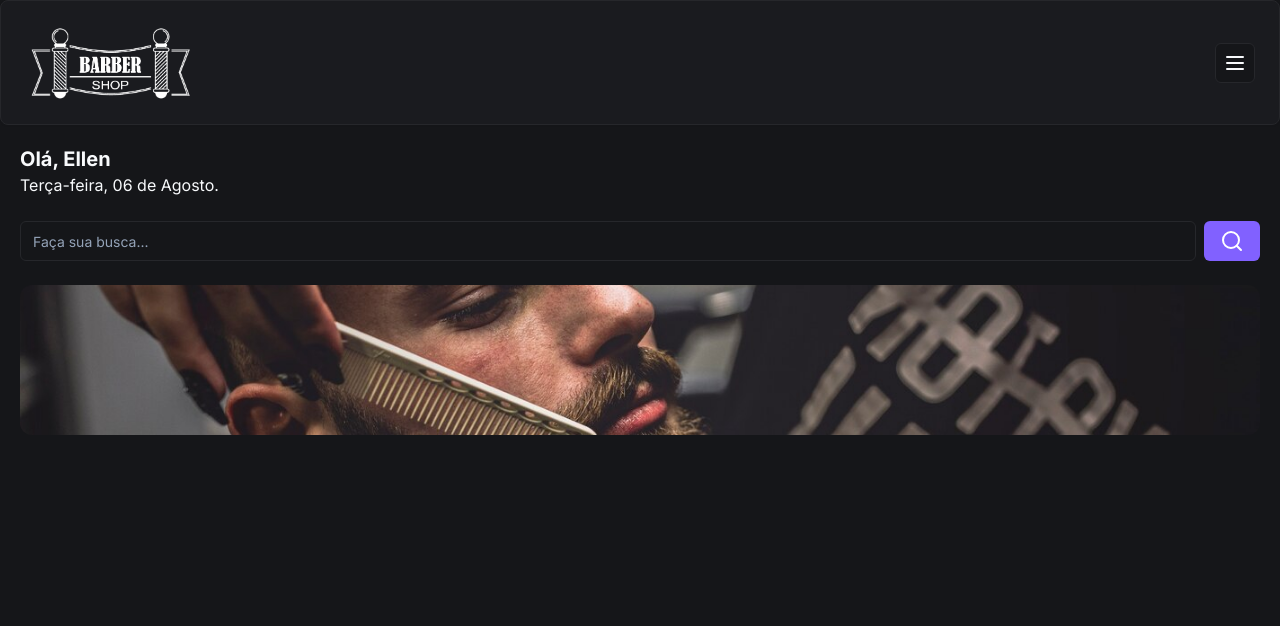
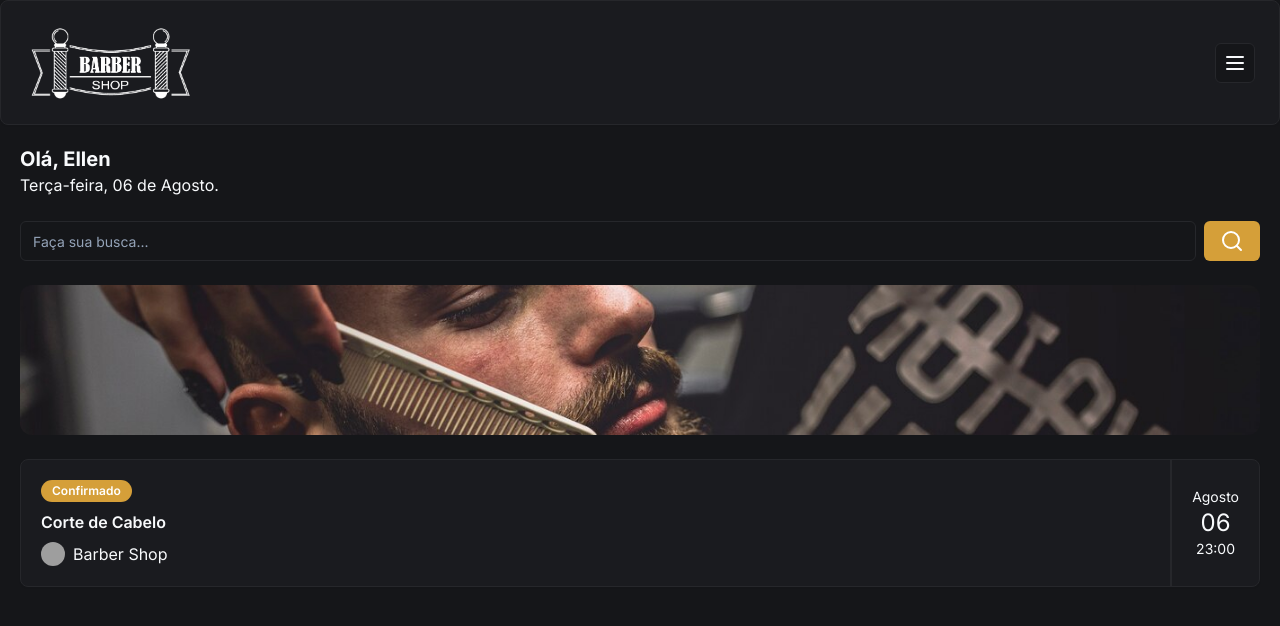
Before and after one commit to EllenMarin/barber-shop, a Next.js app: page / in a window 1280 px wide. Shown: the top 626 px of the page. Built offline with nearby package versions, Linux system fonts and the light colour scheme; grey boxes are pictures that could not be loaded.

Commit message:
feat: add booking itens

```diff
--- /dev/null
+++ b/app/_components/ui/avatar.tsx
@@ -0,0 +1,50 @@
+"use client";
+
+import * as React from "react";
+import * as AvatarPrimitive from "@radix-ui/react-avatar";
+
+import { cn } from "@/app/_lib/utils";
+
+const Avatar = React.forwardRef<
+  React.ElementRef<typeof AvatarPrimitive.Root>,
+  React.ComponentPropsWithoutRef<typeof AvatarPrimitive.Root>
+>(({ className, ...props }, ref) => (
+  <AvatarPrimitive.Root
+    ref={ref}
+    className={cn(
+      "relative flex h-10 w-10 shrink-0 overflow-hidden rounded-full",
+      className,
+    )}
+    {...props}
+  />
+));
+Avatar.displayName = AvatarPrimitive.Root.displayName;
+
+const AvatarImage = React.forwardRef<
+  React.ElementRef<typeof AvatarPrimitive.Image>,
+  React.ComponentPropsWithoutRef<typeof AvatarPrimitive.Image>
+>(({ className, ...props }, ref) => (
+  <AvatarPrimitive.Image
+    ref={ref}
+    className={cn("aspect-square h-full w-full", className)}
+    {...props}
+  />
+));
+AvatarImage.displayName = AvatarPrimitive.Image.displayName;
+
+const AvatarFallback = React.forwardRef<
+  React.ElementRef<typeof AvatarPrimitive.Fallback>,
+  React.ComponentPropsWithoutRef<typeof AvatarPrimitive.Fallback>
+>(({ className, ...props }, ref) => (
+  <AvatarPrimitive.Fallback
+    ref={ref}
+    className={cn(
+      "flex h-full w-full items-center justify-center rounded-full bg-muted",
+      className,
+    )}
+    {...props}
+  />
+));
+AvatarFallback.displayName = AvatarPrimitive.Fallback.displayName;
+
+export { Avatar, AvatarImage, AvatarFallback };
--- /dev/null
+++ b/app/_components/ui/badge.tsx
@@ -0,0 +1,36 @@
+import * as React from "react";
+import { cva, type VariantProps } from "class-variance-authority";
+
+import { cn } from "@/app/_lib/utils";
+
+const badgeVariants = cva(
+  "inline-flex items-center rounded-full border px-2.5 py-0.5 text-xs font-semibold transition-colors focus:outline-none focus:ring-2 focus:ring-ring focus:ring-offset-2",
+  {
+    variants: {
+      variant: {
+        default:
+          "border-transparent bg-primary text-primary-foreground hover:bg-primary/80",
+        secondary:
+          "border-transparent bg-secondary text-secondary-foreground hover:bg-secondary/80",
+        destructive:
+          "border-transparent bg-destructive text-destructive-foreground hover:bg-destructive/80",
+        outline: "text-foreground",
+      },
+    },
+    defaultVariants: {
+      variant: "default",
+    },
+  },
+);
+
+export interface BadgeProps
+  extends React.HTMLAttributes<HTMLDivElement>,
+    VariantProps<typeof badgeVariants> {}
+
+function Badge({ className, variant, ...props }: BadgeProps) {
+  return (
+    <div className={cn(badgeVariants({ variant }), className)} {...props} />
+  );
+}
+
+export { Badge, badgeVariants };
--- a/app/globals.css
+++ b/app/globals.css
@@ -14,7 +14,7 @@
     --popover: 228 9% 11%;
     --popover-foreground: 210 40% 98%;
 
-    --primary: 252 100% 69%;
+    --primary: 39 65% 53%;
     --primary-foreground: 0 0% 100%;
 
     --secondary: 228 6% 16%;
--- a/app/page.tsx
+++ b/app/page.tsx
@@ -3,6 +3,9 @@
 import { Button } from "./_components/ui/button";
 import { Input } from "./_components/ui/input";
 import Image from "next/image";
+import { Card, CardContent } from "./_components/ui/card";
+import { Badge } from "./_components/ui/badge";
+import { Avatar, AvatarImage } from "./_components/ui/avatar";
 
 const Home = () => {
   return (
@@ -28,6 +31,28 @@
             className="object-cover rounded-xl"
           />
         </div>
+
+        <Card className="mt-6">
+          <CardContent className="flex justify-between p-0">
+            <div className="flex flex-col gap-2 py-5 pl-5">
+              <Badge className="w-fit">Confirmado</Badge>
+              <h3 className="font-semibold">Corte de Cabelo</h3>
+
+              <div className="flex items-center gap-2">
+                <Avatar className="h-6 w-6">
+                  <AvatarImage src="https://utfs.io/f/c97a2dc9-cf62-468b-a851-bfd2bdde775f-16p.png" />
+                </Avatar>
+                <p className="txt-sm">Barber Shop</p>
+              </div>
+            </div>
+
+            <div className="flex flex-col items-center border-l-2 border-solid justify-center px-5">
+              <p className="text-sm">Agosto</p>
+              <p className="text-2xl">06</p>
+              <p className="text-sm">23:00</p>
+            </div>
+          </CardContent>
+        </Card>
       </div>
     </div>
   );
--- a/package.json
+++ b/package.json
@@ -15,6 +15,7 @@
   },
   "dependencies": {
     "@prisma/client": "^5.17.0",
+    "@radix-ui/react-avatar": "^1.1.0",
     "@radix-ui/react-slot": "^1.1.0",
     "class-variance-authority": "^0.7.0",
     "clsx": "^2.1.1",
```
Also changed, not shown: 1 other file (tests, documents, lock files or other folders).
